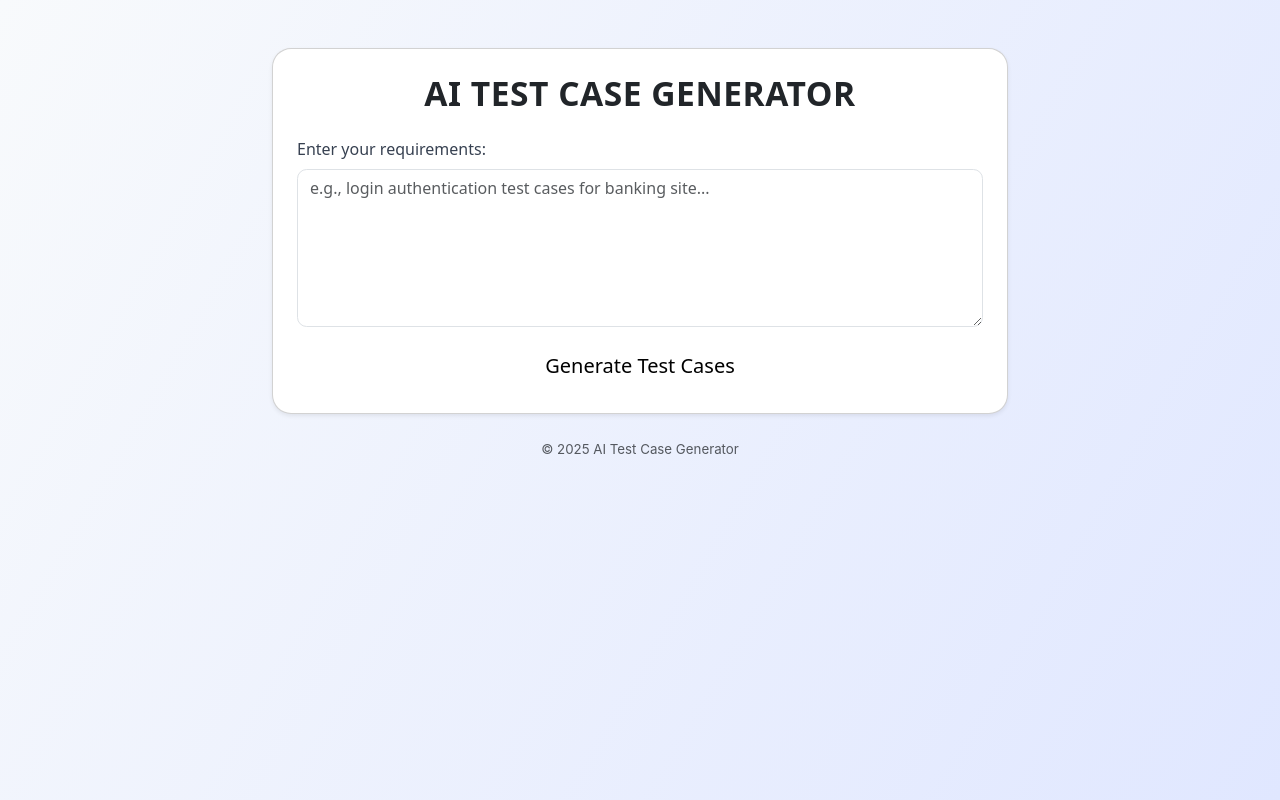
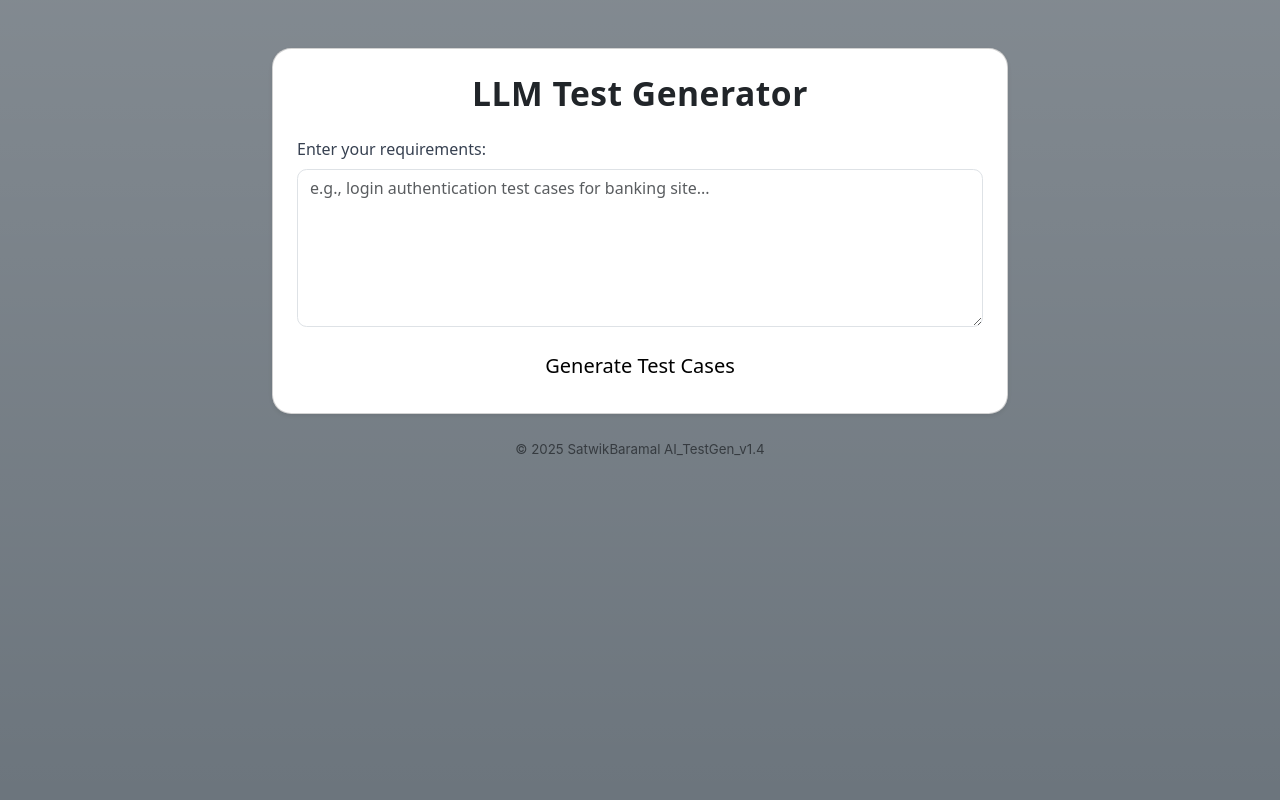
Before and after one commit to SatwikBaramal/AI_testcasegen, a Django app: page / in a window 1280 px wide. Run offline with Django 5.2, Linux system fonts and the light colour scheme.

Commit message:
Aesthetic Changes to the UI

```diff
--- a/generator/templates/generator/input_form.html
+++ b/generator/templates/generator/input_form.html
@@ -1,7 +1,7 @@
 <!DOCTYPE html>
 <html lang="en">
 <head>
-    <title>AI Test Cases Generator</title>
+    <title>LLM Test Generator</title>
     <meta charset="UTF-8">
     <meta name="viewport" content="width=device-width, initial-scale=1">
     <!-- Google Fonts: Poppins for title, Inter for body -->
@@ -75,7 +75,7 @@
         }
     </style>
 </head>
-<body class="bg-light">
+<body class="bg-secondary bg-gradient">
 
     <div class="hero-bg"></div>
     <div class="container py-5">
@@ -83,7 +83,7 @@
             <div class="col-lg-8 col-md-10">
                 <div class="card shadow-sm">
                     <div class="card-body p-4">
-                        <h1 class="card-title mb-4 text-center">AI TEST CASE GENERATOR</h1>
+                        <h1 class="card-title mb-4 text-center">LLM Test Generator</h1>
 
                         {% if error %}
                         <div class="alert alert-danger" role="alert">
@@ -105,7 +105,7 @@
                     </div>
                 </div>
                 <footer class="mt-4 text-center text-muted">
-                    <small>&copy; {{ year|default:2025 }} AI Test Case Generator</small>
+                    <small>&copy; {{ year|default:2025 }} SatwikBaramal AI_TestGen_v1.4</small>
                 </footer>
             </div>
         </div>
```
Also changed, not shown: generator/templates/generator/result.html (+9 -2 lines).
